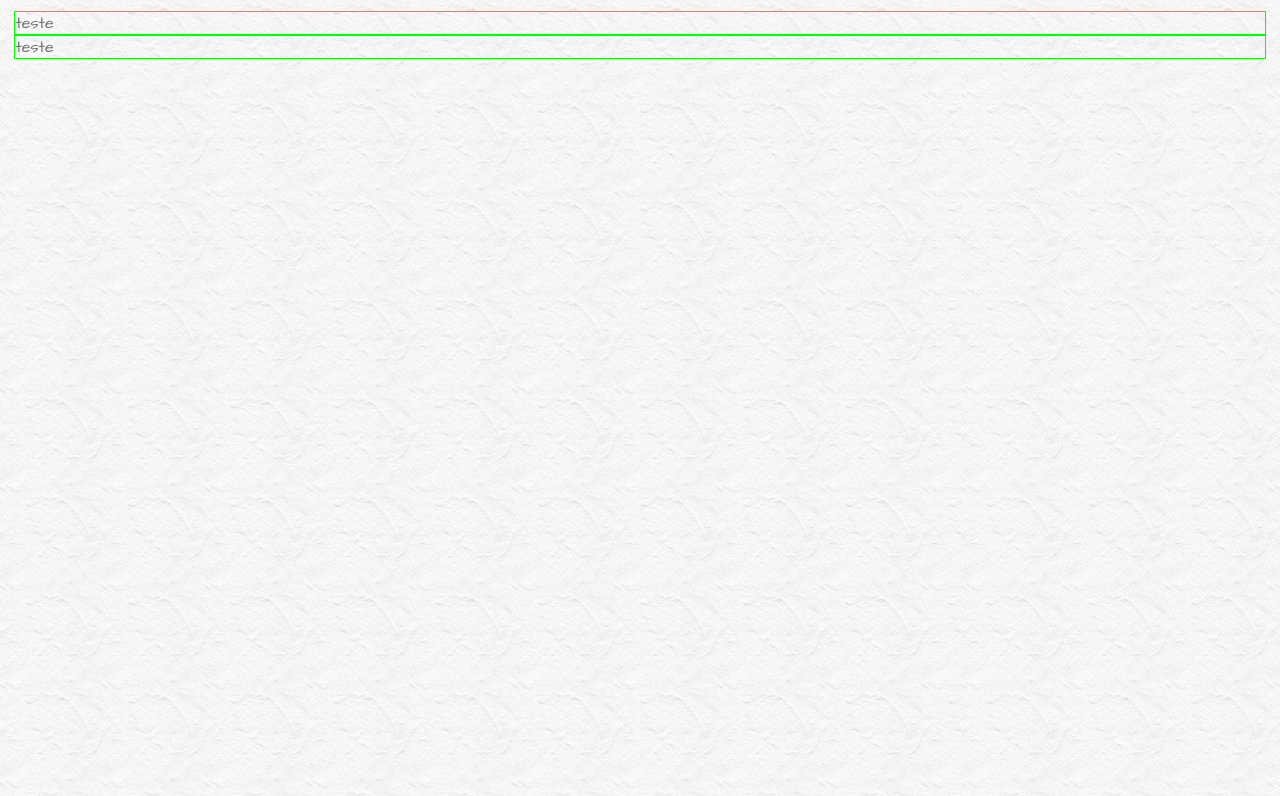
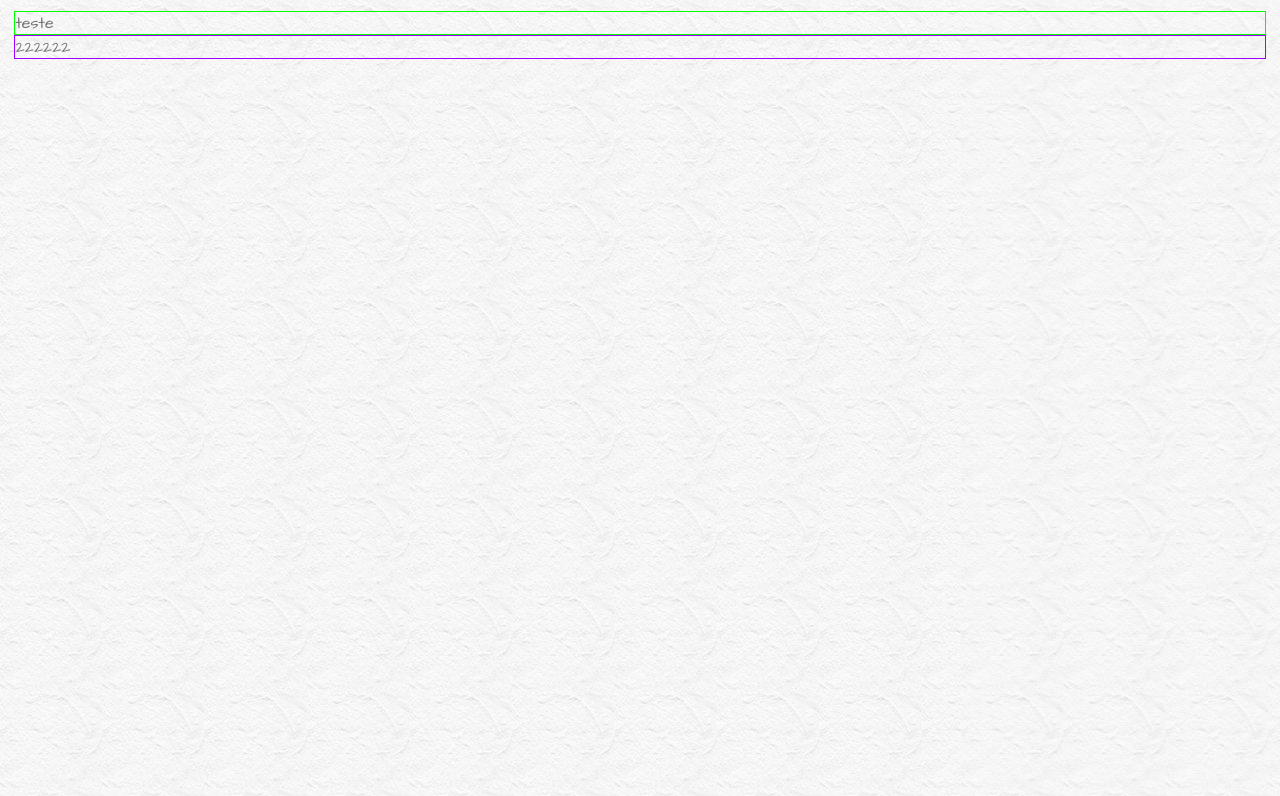
Before and after one commit to PauloMateusLeite/TradutorDeNoticias, a website: page test.html in a window 1280 px wide. Shown: the top 796 px of the page. Drawn offline with Linux system fonts and the light colour scheme.

Commit message:
criacao do site

```diff
--- a/test.html
+++ b/test.html
@@ -23,7 +23,7 @@
      <div class="row">
 
          <div class="col-md-6" style="border: 1px solid #00ff00;">teste</div>
-         <div class="col-md-6" style="border: 1px solid #00ff00;">teste</div>
+         <div class="col-md-6" style="border: 1px solid #a200ff;">222222</div>
         </div>
  </div>
 
```
